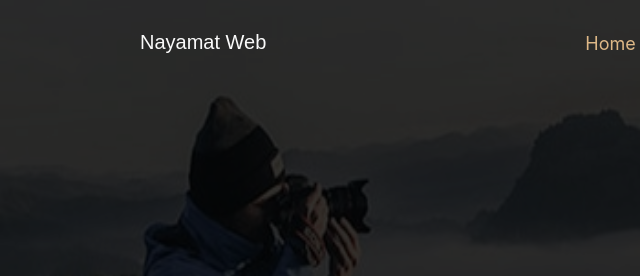
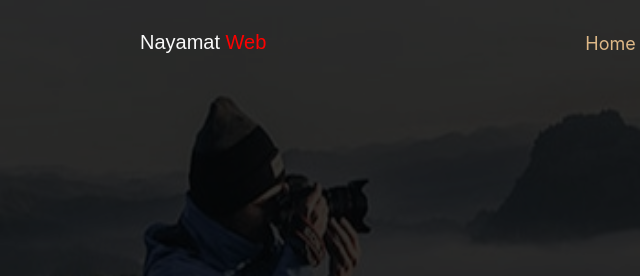
Before and after one commit to nayamat0911/Personal-Protfolio-Website-, a plain HTML site: page index.html in a window 1280 px wide. Shown: the top 276 px of the page, 0-640 px from the left. Drawn offline with Linux system fonts and the light colour scheme; files whose address does not match are found by name.

Commit message:
change logo color

```diff
--- a/index.html
+++ b/index.html
@@ -23,7 +23,7 @@
         <div class="container-fluid">
             <div class="full_content">
                 <div class="name_part">
-                    <p>Nayamat Web</p>
+                    <p>Nayamat <span>Web</span> </p>
                 </div>
                 <div class="nav_item">
                     <ul>
--- a/style_folder/css/style.css
+++ b/style_folder/css/style.css
@@ -98,6 +98,9 @@ section {
 
     float: left;
     margin-left: 10%;
+}
+.name_part span{
+    color: #ff0000;
 }
 
 .name_part p {
```
